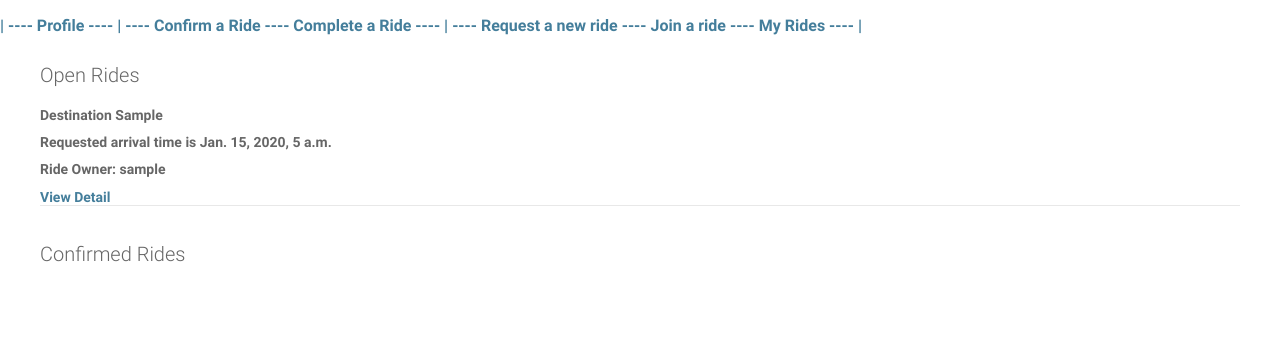
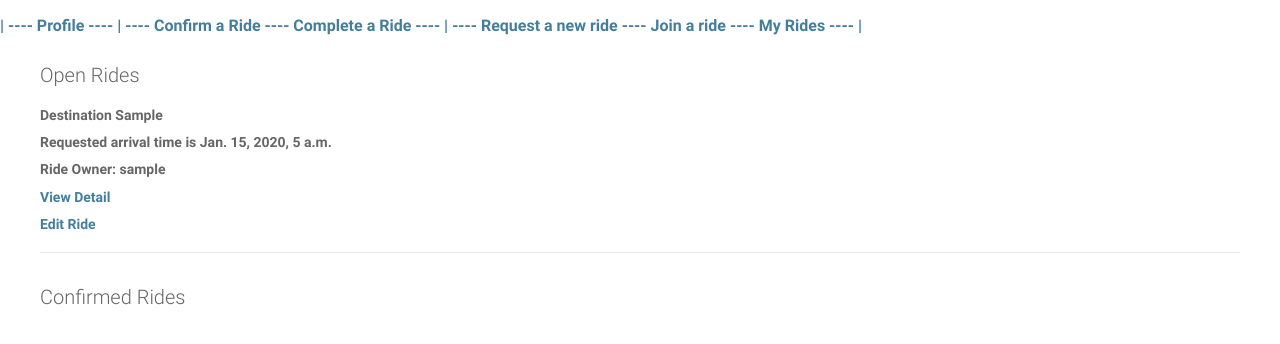
Before and after one commit to jingyi-xie/RideSharing-Web-app, a Django app: page /ride/all/ in a window 1280 px wide. Shown: the part 50-394 px from the top of the page. Run offline with Django 3.2, Linux system fonts and the light colour scheme; a user stored in the database is signed in; tables that the repository leaves empty hold one stand-in row (values such as "Sample post").

Commit message:
improve template

```diff
--- a/web-app/rideshare/templates/rideshare/app_ride_detail.html
+++ b/web-app/rideshare/templates/rideshare/app_ride_detail.html
@@ -14,5 +14,4 @@
 <h3>Vehicle type: {{ object.v_type }}<h3>
 <h3>Special request: {{ object.user_special }}<h3>
 <br><hr><br>
-<a href="{% url 'rideshare:rideedit' object.id %}">Edit</a>
 {% endblock content %}
--- a/web-app/rideshare/templates/rideshare/app_ride_list.html
+++ b/web-app/rideshare/templates/rideshare/app_ride_list.html
@@ -9,7 +9,8 @@
         <h3>Destination {{ ride.dest }}</h3>
         <h3>Requested arrival time is {{ ride.arrival}}<h3>
         <h3>Ride Owner: {{ ride.owner }}<h3>
-        <a href="{% url 'rideshare:ridedetail' ride.id %}">View Detail</a>
+        <h3><a href="{% url 'rideshare:ridedetail' ride.id %}">View Detail</a></h3>
+        <h3><a href="{% url 'rideshare:rideedit' ride.id %}">Edit Ride</a></h3>
         <br><hr>
     {% endif %}
     {% endfor %}
@@ -20,7 +21,8 @@
         <h3>Destination {{ ride.dest }}</h3>
         <h3>Requested arrival time is {{ ride.arrival}}<h3>
         <h3>Ride Owner: {{ ride.owner }}<h3>
-        <a href="{% url 'rideshare:ridedetail' ride.id %}">View Detail</a>
+        <h3><a href="{% url 'rideshare:ridedetail' ride.id %}">View Detail</a></h3>
+        <h3><a href="{% url 'rideshare:rideedit' ride.id %}">Edit Ride</a></h3>
         <br><hr><br>
     {% endif %}
     {% endfor %}
--- a/web-app/rideshare/templates/rideshare/app_ride_list_driver.html
+++ b/web-app/rideshare/templates/rideshare/app_ride_list_driver.html
@@ -8,7 +8,8 @@
     <h3>Destination {{ ride.dest }}</h3>
     <h3>Requested arrival time is {{ ride.arrival}}<h3>
     <h3>Ride Owner: {{ ride.owner }}<h3>
-    <a href="{% url 'rideshare:ridecomplete' ride.id %}">Complete</a>
+    <h3><a href="{% url 'rideshare:ridedetail' ride.id %}">View Detail</a></h3>
+    <h3><a href="{% url 'rideshare:ridecomplete' ride.id %}">Complete</a></h3>
     <br><br>
     <hr>
     {% endfor %}
```
Also changed, not shown: web-app/rideshare/templates/rideshare/profile.html (+5 -6 lines).
